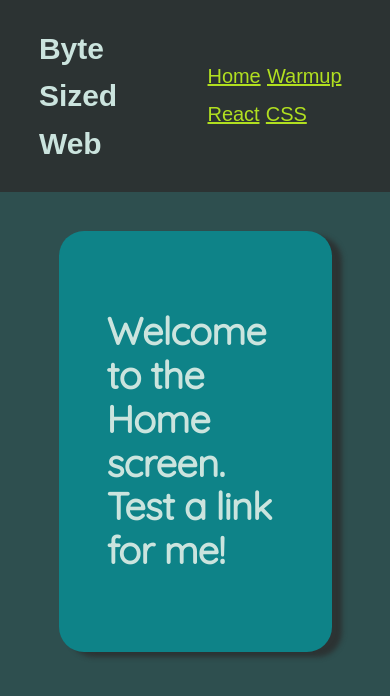
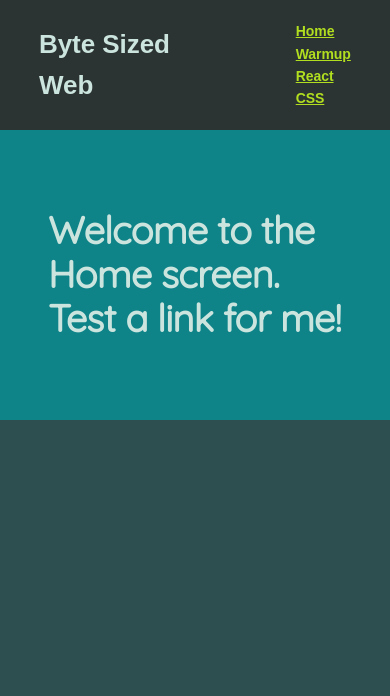
Before and after one commit to slimmgrimm/byte-sized-web, a React (Create React App) app: page / in a window 390 px wide. Shown: the top 696 px of the page. Built offline with nearby package versions, Linux system fonts and the light colour scheme; a web font is replaced by a local one.

Commit message:
Add media query for mobile

```diff
--- a/src/App.css
+++ b/src/App.css
@@ -1,10 +1,5 @@
 @import url('https://fonts.googleapis.com/css?family=Muli&display=swap');
 @import url('https://fonts.googleapis.com/css?family=Quicksand&display=swap');
-
-@media screen and (max-width: 800px) {
-
-}
-
 
 
 article {
@@ -44,3 +39,15 @@ h1 {
   letter-spacing: -.02em;
   -webkit-font-smoothing: antialiased;
 }
+
+@media (max-width: 800px) {
+  article {
+    margin-inline: 0%;
+    margin-top: 0%;
+    border-radius: 0px;
+    box-shadow: none;
+  }
+  h1 {
+
+  }
+}
--- a/src/components/HeaderElements/Brand.css
+++ b/src/components/HeaderElements/Brand.css
@@ -1,3 +1,10 @@
-h2 {
+.brand-header {
     width: 12rem;
 }
+
+@media (max-width: 800px) {
+    .brand-header{
+        font-size: 26px;
+        width: 9rem;
+    }
+}
--- a/src/components/HeaderElements/Brand.js
+++ b/src/components/HeaderElements/Brand.js
@@ -4,7 +4,7 @@ import './Brand.css'
 function Brand() {
     return (
       < >
-        <h2>Byte Sized Web</h2>
+        <h2 className='brand-header'>Byte Sized Web</h2>
       </>
   )
 }
--- a/src/components/HeaderElements/Navbar.css
+++ b/src/components/HeaderElements/Navbar.css
@@ -9,3 +9,14 @@
 .header-nav li {
     margin: 0.2rem;
 }
+
+@media (max-width: 800px) {
+    .header-nav > ul {
+        flex-direction: column;
+    }
+    .header-nav li {
+        font-size: 14px;
+        font-weight: 700;
+        margin: 0.01rem;
+    }
+}
```
